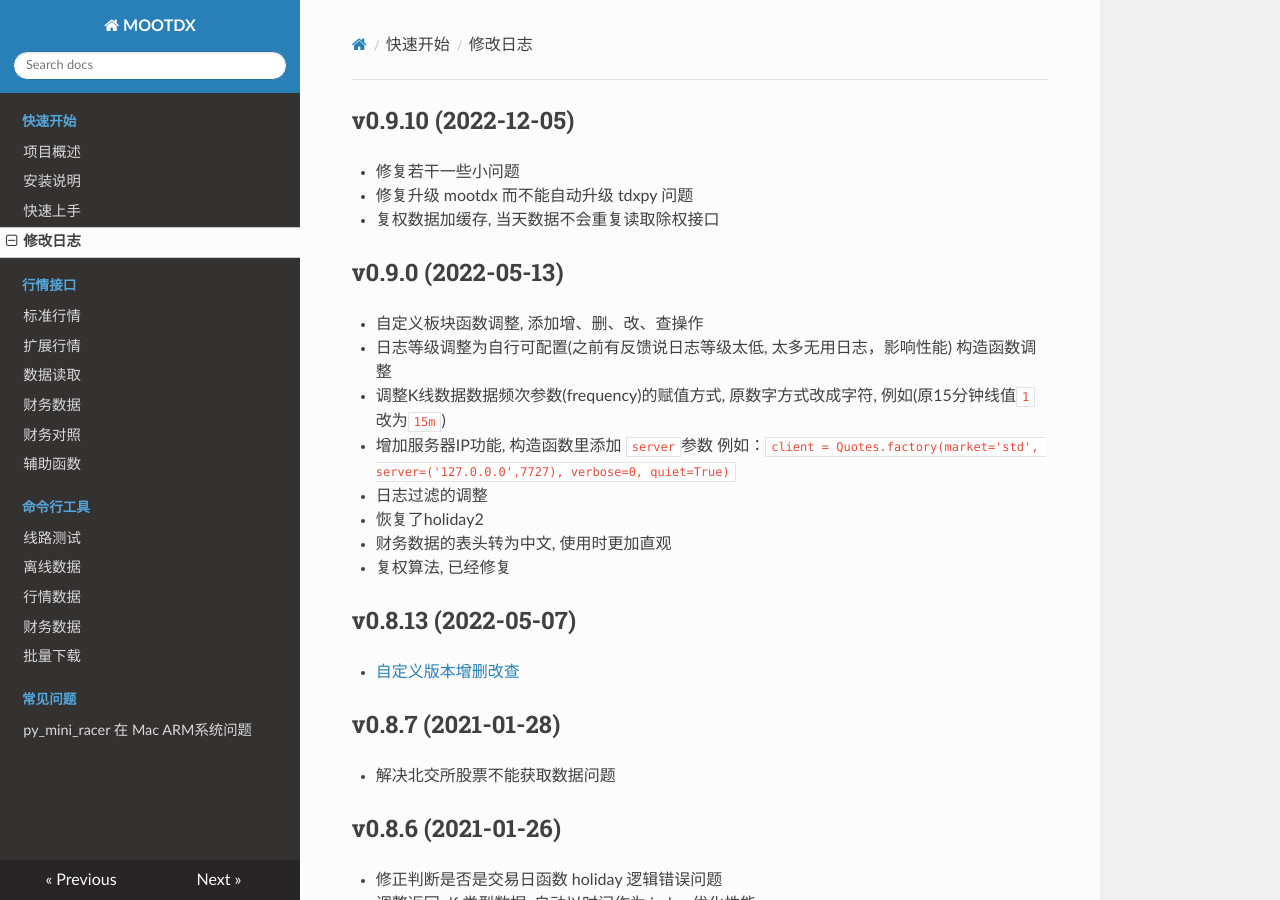
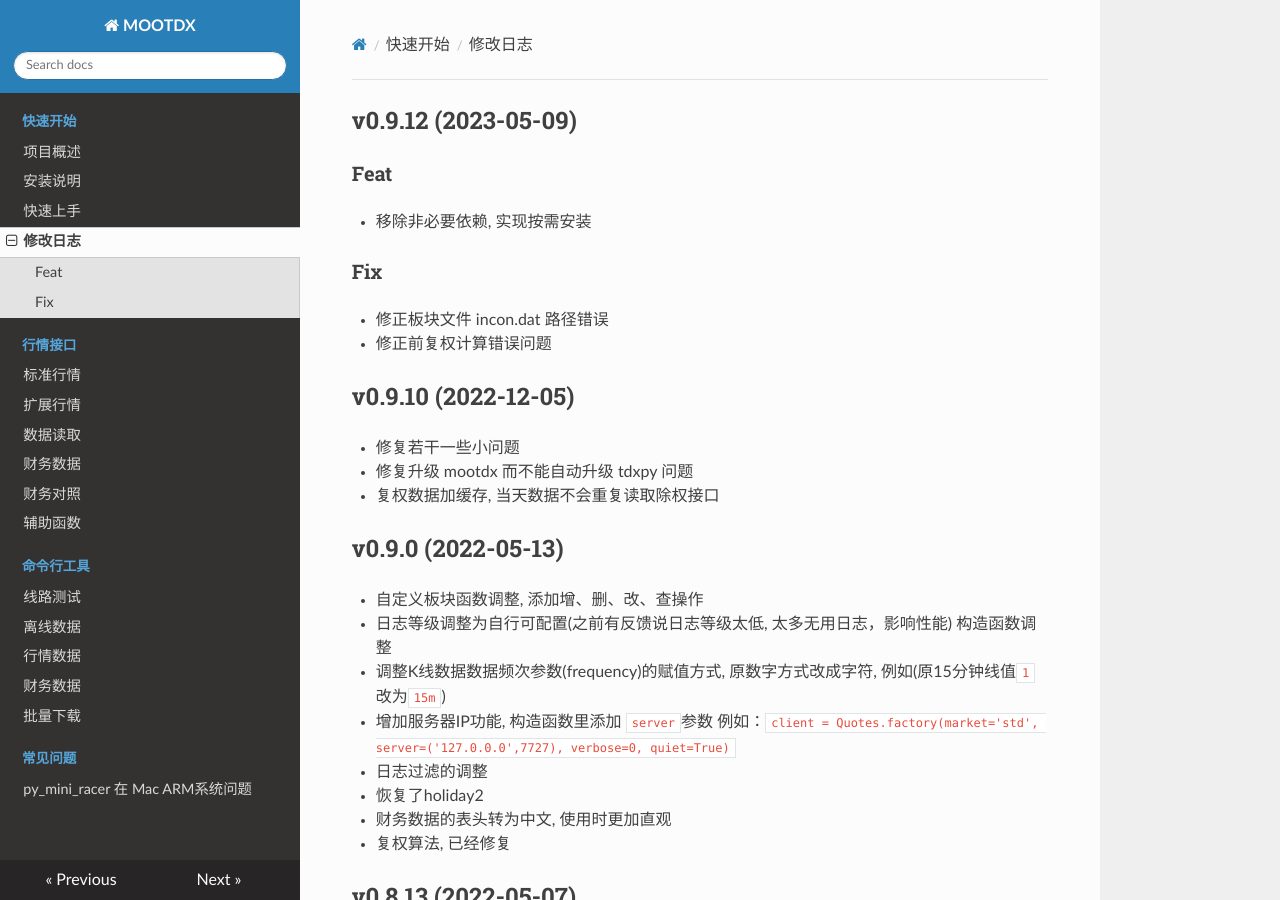
Before and after one commit to mootdx/mootdx, an MkDocs documentation site: the page built from docs/chlog.md, in a window 1280 px wide and 900 px high. Built offline with MkDocs 1.6.1, drawn with Linux system fonts in a browser that asks for light colours; nearby versions of some CDN libraries.

Commit message:
docs: 更新 chlog.md 文件

```diff
--- a/docs/chlog.md
+++ b/docs/chlog.md
@@ -1,3 +1,14 @@
+## v0.9.12 (2023-05-09)
+
+### Feat
+
+- 移除非必要依赖, 实现按需安装
+
+### Fix
+
+- 修正板块文件 incon.dat 路径错误
+- 修正前复权计算错误问题
+
 ## v0.9.10 (2022-12-05)
 
 * 修复若干一些小问题
```
